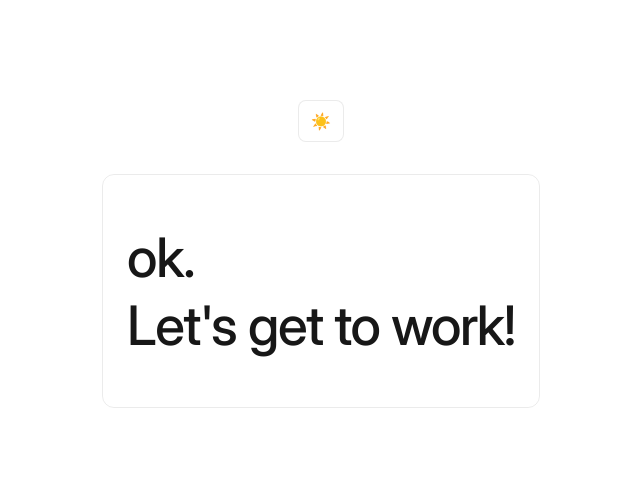
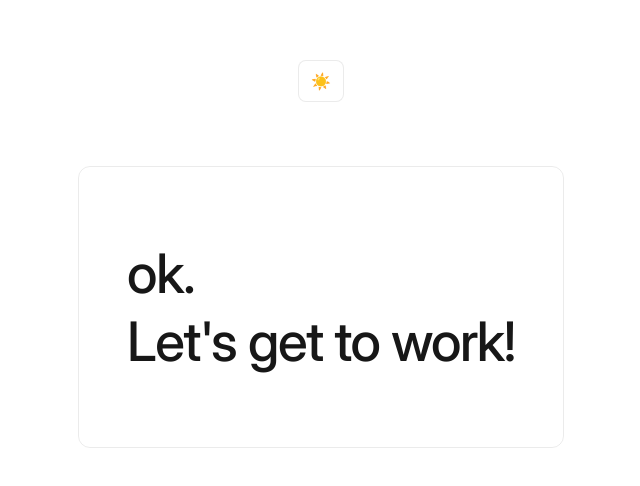
Before and after one commit to web-fountain/pg-query-client, a Next.js app: page / in a window 1280 px wide. Shown: the part 146-632 px from the top of the page, without its empty margins (319-959 px from the left). Built offline with nearby package versions, Linux system fonts and the light colour scheme.

Commit message:
update to desktop only css

```diff
--- a/src/app/styles.module.css
+++ b/src/app/styles.module.css
@@ -1,6 +1,3 @@
-@import url('@Styles/mediaQueries.css');
-
-
 .page {
   display: flex;
   flex-direction: column;
@@ -8,30 +5,17 @@
   align-items: center;
 
   min-height: 100svh;
-  gap: var(--32px);
-  padding-block: var(--24px);
-  padding-inline: var(--px-24);
+  gap: var(--64px);
+  padding-block: var(--48px);
+  padding-inline: var(--px-80);
 }
 
 .main {
   display: flex;
   flex-direction: column;
   gap: var(--32px);
-  padding-block: var(--24px);
-  padding-inline: var(--px-24);
+  padding-block: var(--48px);
+  padding-inline: var(--px-48);
   border-radius: var(--radius-12);
   border: var(--border-1) solid var(--border-color);
 }
-
-@media (--from-tablet) {
-  .page {
-    padding-block: var(--48px);
-    padding-inline: var(--px-80);
-    gap: var(--64px);
-  }
-
-  .main {
-    padding-block: var(--48px);
-    padding-inline: var(--px-48);
-  }
-}
--- a/src/assets/styles/mediaQueries.css
+++ b/src/assets/styles/mediaQueries.css
@@ -1,9 +1,5 @@
-/* These media queries are defined mobile-first.
-   They are applied for screen sizes *greater than* the specified width.
-   Default styles should target mobile devices, and these queries should be used to enhance the layout for larger screens.
-*/
+/* Desktop-first breakpoints. Use these to progressively enhance for larger screens. */
 
-@custom-media --from-tablet  (min-width: 30.0625rem);   /* > 480px */
-@custom-media --from-laptop  (min-width: 48.0625rem);   /* > 768px */
-@custom-media --from-desktop (min-width: 64.0625rem);   /* > 1024px */
-@custom-media --from-wide    (min-width: 90.0625rem);   /* > 1440px */
+@custom-media --from-desktop (min-width: 64rem);    /* ≥ 1024px */
+@custom-media --from-wide    (min-width: 90rem);    /* ≥ 1440px */
+@custom-media --from-2xl     (min-width: 120rem);   /* ≥ 1920px */
--- a/src/assets/styles/themes.css
+++ b/src/assets/styles/themes.css
@@ -1,6 +1,4 @@
-@import url('@Styles/mediaQueries.css');
-
-
+/* desktop-only project: no mobile-first imports needed */
 /* Dark theme as the default */
 :root {
   color-scheme: dark;
--- a/src/assets/styles/typography.css
+++ b/src/assets/styles/typography.css
@@ -1,6 +1,4 @@
-@import url('@Styles/mediaQueries.css');
-
-
+/* desktop-only project: no mobile-first imports needed */
 :root {
   /* font-weight */
   --thin:         100;
```
